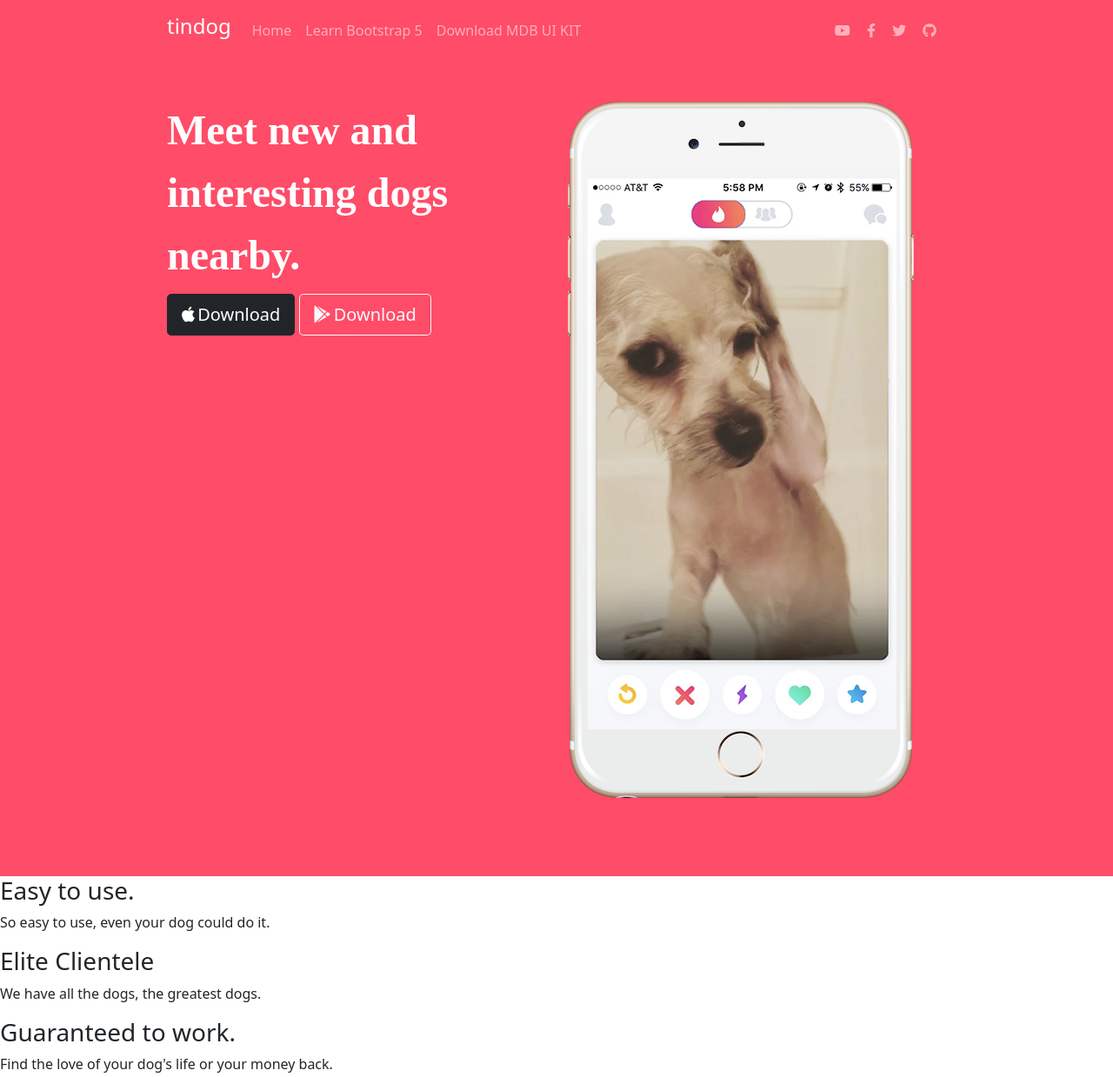
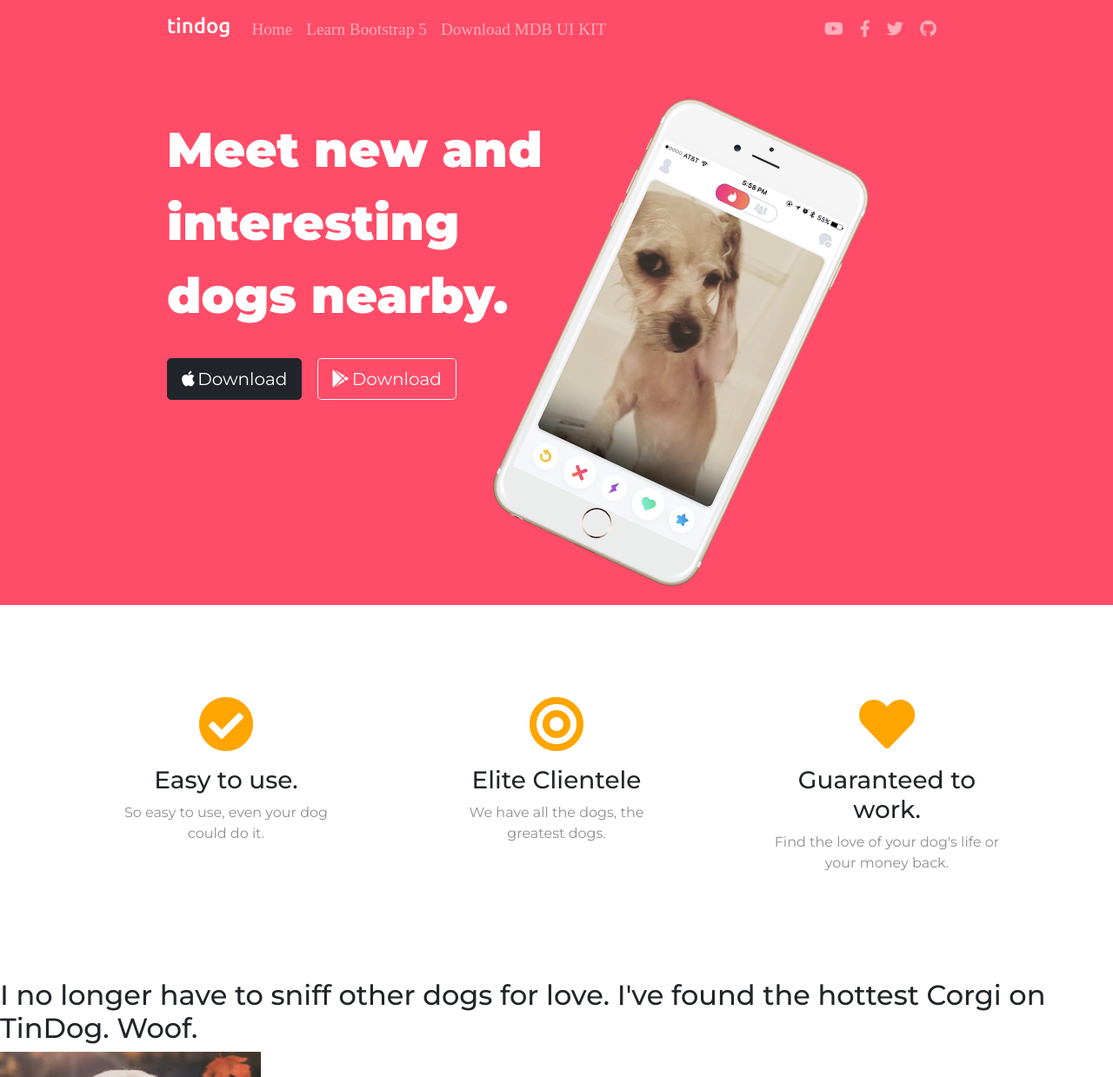
Before and after one commit to shaundawson/bootstrap_landingpage_template, a plain HTML site: page index.html in a window 1280 px wide. Shown: the part 35-1274 px from the top of the page at 87% size. Drawn offline with nearby package versions, Linux system fonts and the light colour scheme.

Commit message:
update features section

```diff
--- a/css/styles.css
+++ b/css/styles.css
@@ -1,19 +1,70 @@
+body {
+   font-family: 'Montserrat';
+}
 
 h1 {
-font-family: 'Montserrat, sans-serif';
-font-size: 3rem;
+font-family: 'Montserrat';
+font-size: 3.5rem;
 line-height: 1.5;
 font-weight: 900;
+}
+
+h3 {
+    font-family: 'Montserrat';
+    font-weight:500;
+}
+
+p {
+    color: #8f8f8f
 }
 
 .container-fluid{
     padding: 3% 15%
 }
-
 #title {
 background-color: #ff4c68;
+}
+
+
+/* Navigation Bar */
+.navbar {
+    padding-bottom:4.5rem;
+}
+.navbar-brand {
+    font-family: "Ubuntu";
+    font-size: 2.5rem;
+    font-weight: bold;
+}
+.nav-link {
+    font-size: 1.2rem;
+    font-family: "Montserat";
+}
+
+/* Download Buttons */
+.download-btn {
+    margin: 5% 3% 5% 0;
 }
 
 .fab {
     margin-right:0.2rem;
 }
+
+/* Title Image */
+.title-img {
+    width:60%;
+    transform:rotate(25deg)
+}
+
+/* Features Section */
+
+.feature-box{
+    padding: 5%;
+}
+.feature-btn {
+    color: orange;
+     margin-bottom: 1rem;
+}
+
+.icon:hover {
+      color: #ff4c68;
+}
--- a/index.html
+++ b/index.html
@@ -11,8 +11,8 @@
   <!-- Font Awesome -->
   <link rel="stylesheet" href="https://use.fontawesome.com/releases/v5.11.2/css/all.css" />
   <link rel="preconnect" href="https://fonts.googleapis.com">
+  <!-- Google Fonts -->
   <link rel="preconnect" href="https://fonts.gstatic.com" crossorigin>
-  <!-- Google Fonts -->
   <link
     href="https://fonts.googleapis.com/css2?family=Montserrat:wght@100;300;400;500;900&family=Ubuntu:wght@300;400;700&display=swap"
     rel="stylesheet">
@@ -74,44 +74,46 @@
         </ul>
       </div>
     </nav>
-
     <!-- Navbar -->
 
     <body>
-
-
-
-
       <!-- Title -->
-      <div class="row my-5">
+      <div class="row">
         <div class="col-lg-6">
           <h1 class="text-white">Meet new and interesting dogs nearby.</h1>
-          <button type="button" class="btn btn-dark btn-lg"><i class="fab fa-apple"></i>Download</button>
-          <button type="button" class="btn btn-outline-light btn-lg"><i class="fab fa-google-play"></i>Download</button>
+          <button type="button" class="btn btn-dark btn-lg download-btn"><i class="fab fa-apple"></i>Download</button>
+          <button type="button" class="btn btn-outline-light btn-lg download-btn"><i
+              class="fab fa-google-play"></i>Download</button>
         </div>
         <div class="col-lg-6">
-          <img src="images/iphone6.png" alt="iphone-mockup">
+          <img class="title-img" src="images/iphone6.png" alt="iphone-mockup">
         </div>
       </div>
   </div>
 </section>
 
-
-
-
-
 <!-- Features -->
 
-<section id="features">
-
-  <h3>Easy to use.</h3>
-  <p>So easy to use, even your dog could do it.</p>
-
-  <h3>Elite Clientele</h3>
-  <p>We have all the dogs, the greatest dogs.</p>
-
-  <h3>Guaranteed to work.</h3>
-  <p>Find the love of your dog's life or your money back.</p>
+<section id="features" class="my-5">
+  <div class="container text-center">
+    <div class="row">
+      <div class="col-lg-4 feature-box">
+        <i class="fas fa-check-circle fa-4x feature-btn"></i>
+        <h3 class="">Easy to use.</h3>
+        <p>So easy to use, even your dog could do it.</p>
+      </div>
+      <div class="col-lg-4 feature-box">
+        <i class="fas fa-bullseye fa-4x feature-btn"></i>
+        <h3 class="">Elite Clientele</h3>
+        <p>We have all the dogs, the greatest dogs.</p>
+      </div>
+      <div class="col-lg-4 feature-box">
+        <i class="fas fa-heart fa-4x feature-btn"></i>
+        <h3 class="">Guaranteed to work.</h3>
+        <p>Find the love of your dog's life or your money back.</p>
+      </div>
+    </div>
+  </div>
 
 </section>
 
```
